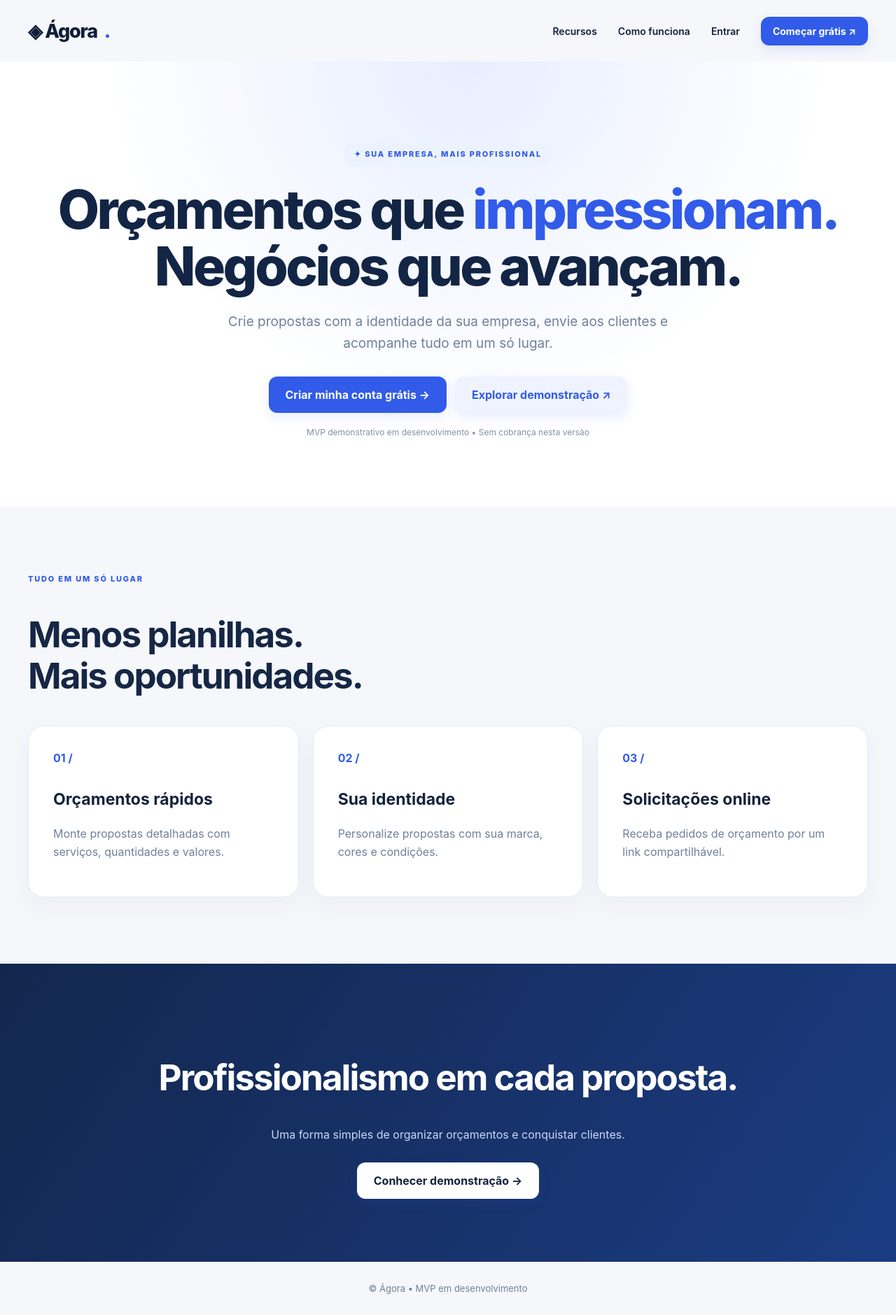
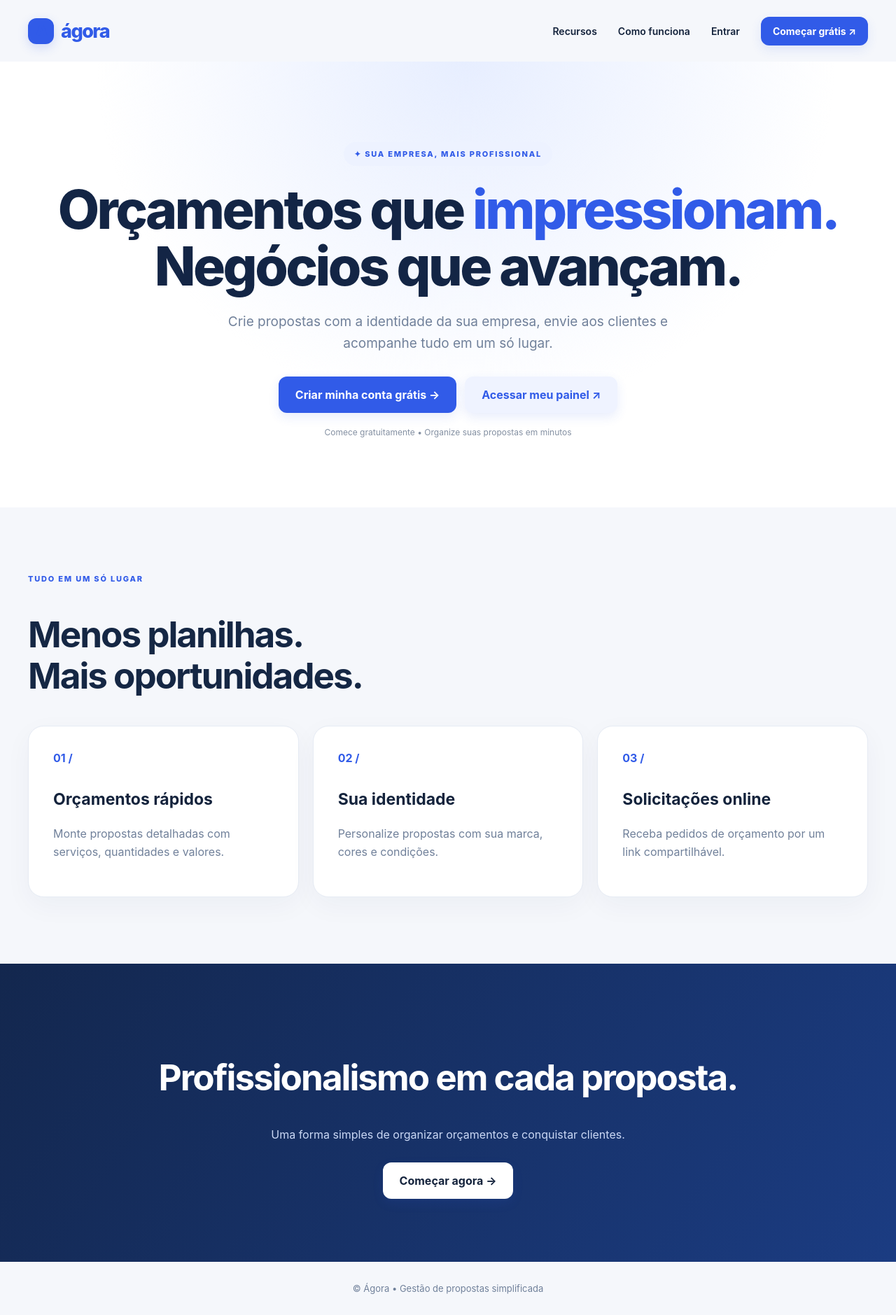
Before and after one commit to joeloliveira123/agora-saas, a Next.js app: page / in a window 1280 px wide. Shown: the whole page at 70% size. Built offline with nearby package versions, Linux system fonts and the light colour scheme; no server answers.

Commit message:
design: align Agora homepage and dashboard with new brand

```diff
--- a/src/app/page.tsx
+++ b/src/app/page.tsx
@@ -1,10 +1,10 @@
 import Link from 'next/link';
 export default function Home() {
   return <main>
-    <header className="topbar"><Link href="/" className="brand">◈ Ágora<span>.</span></Link><nav aria-label="Navegação principal"><a href="#recursos">Recursos</a><a href="#como-funciona">Como funciona</a><Link href="/entrar">Entrar</Link><Link className="btn btn-small" href="/cadastro">Começar grátis ↗</Link></nav></header>
-    <section className="hero"><div className="eyebrow">✦ SUA EMPRESA, MAIS PROFISSIONAL</div><h1>Orçamentos que <em>impressionam.</em><br/>Negócios que avançam.</h1><p>Crie propostas com a identidade da sua empresa, envie aos clientes e acompanhe tudo em um só lugar.</p><div className="actions"><Link href="/cadastro" className="btn">Criar minha conta grátis →</Link><Link href="/app" className="btn ghost">Explorar demonstração ↗</Link></div><div className="hero-note">MVP demonstrativo em desenvolvimento • Sem cobrança nesta versão</div></section>
+    <header className="topbar"><Link href="/" className="brand"><span className="brand-symbol" aria-hidden="true">A</span><span className="brand-word">ágora</span></Link><nav aria-label="Navegação principal"><a href="#recursos">Recursos</a><a href="#como-funciona">Como funciona</a><Link href="/entrar">Entrar</Link><Link className="btn btn-small" href="/cadastro">Começar grátis ↗</Link></nav></header>
+    <section className="hero"><div className="eyebrow">✦ SUA EMPRESA, MAIS PROFISSIONAL</div><h1>Orçamentos que <em>impressionam.</em><br/>Negócios que avançam.</h1><p>Crie propostas com a identidade da sua empresa, envie aos clientes e acompanhe tudo em um só lugar.</p><div className="actions"><Link href="/cadastro" className="btn">Criar minha conta grátis →</Link><Link href="/app" className="btn ghost">Acessar meu painel ↗</Link></div><div className="hero-note">Comece gratuitamente • Organize suas propostas em minutos</div></section>
     <section id="recursos" className="section"><div className="eyebrow">TUDO EM UM SÓ LUGAR</div><h2>Menos planilhas.<br/>Mais oportunidades.</h2><div className="grid"><article className="card"><span>01 /</span><h3>Orçamentos rápidos</h3><p>Monte propostas detalhadas com serviços, quantidades e valores.</p></article><article className="card"><span>02 /</span><h3>Sua identidade</h3><p>Personalize propostas com sua marca, cores e condições.</p></article><article className="card"><span>03 /</span><h3>Solicitações online</h3><p>Receba pedidos de orçamento por um link compartilhável.</p></article></div></section>
-    <section id="como-funciona" className="banner"><h2>Profissionalismo em cada proposta.</h2><p>Uma forma simples de organizar orçamentos e conquistar clientes.</p><Link className="btn light" href="/app">Conhecer demonstração →</Link></section>
-    <footer>© Ágora • MVP em desenvolvimento</footer>
+    <section id="como-funciona" className="banner"><h2>Profissionalismo em cada proposta.</h2><p>Uma forma simples de organizar orçamentos e conquistar clientes.</p><Link className="btn light" href="/app">Começar agora →</Link></section>
+    <footer>© Ágora • Gestão de propostas simplificada</footer>
   </main>;
 }
```
